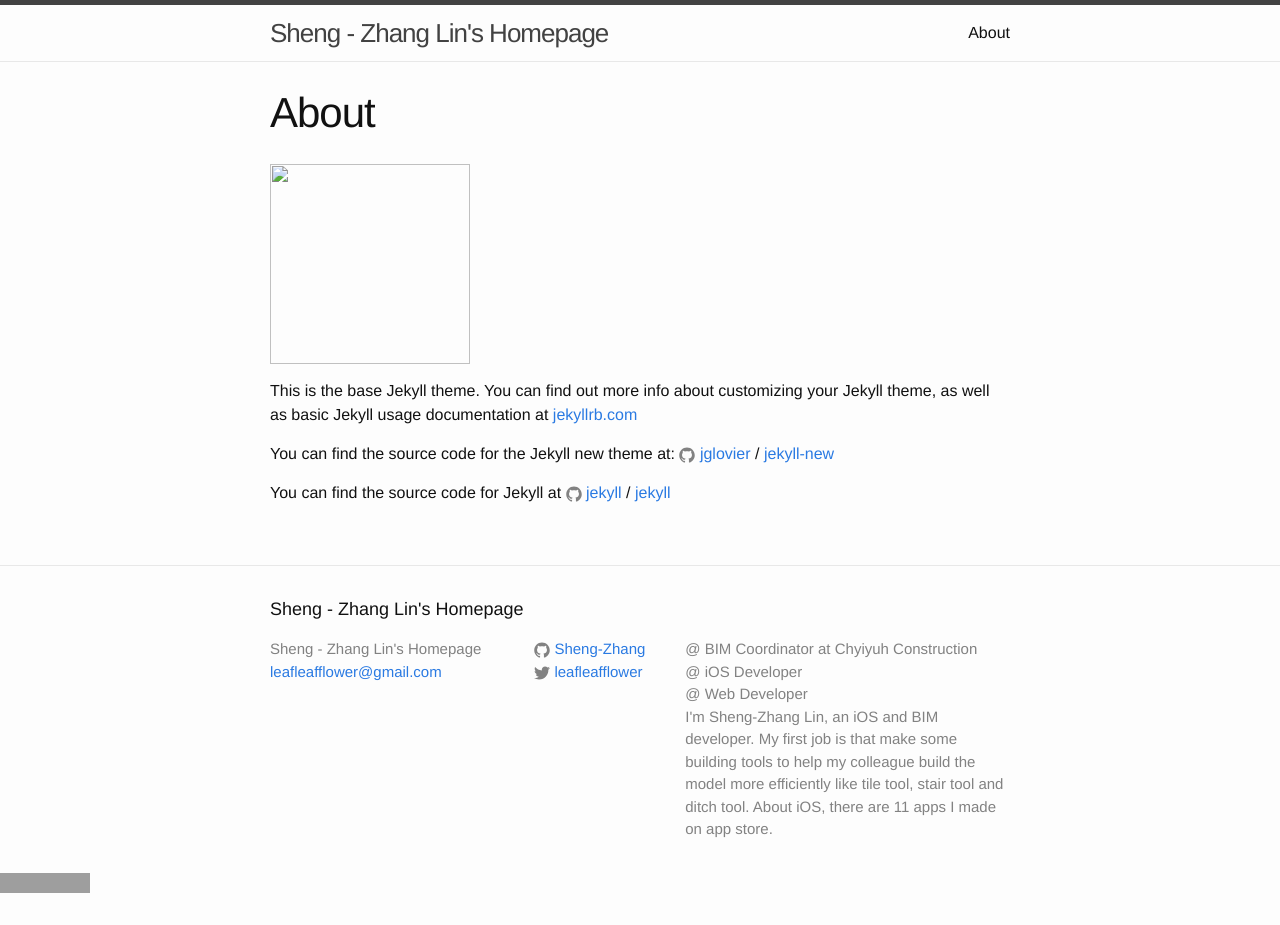
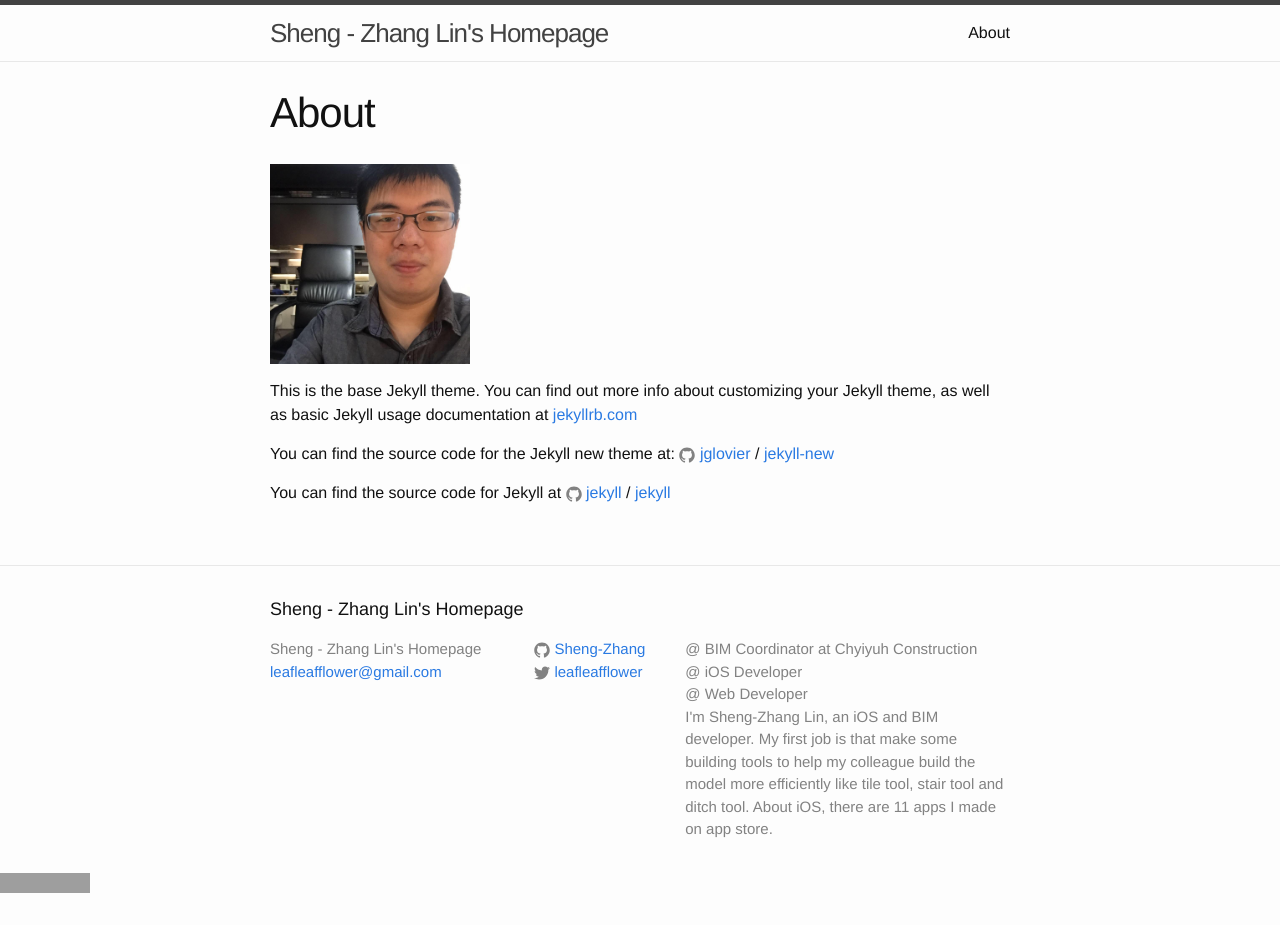
Before and after one commit to Sheng-Zhang/Sheng-Zhang.github.io, a Jekyll site: the page built from about.md, in a window 1280 px wide. Built offline with Jekyll 4.4.1, drawn with Linux system fonts in a browser that asks for light colours; grey boxes are pictures that could not be loaded.

Commit message:
url correction

```diff
--- a/about.md
+++ b/about.md
@@ -3,7 +3,7 @@
 title: About
 permalink: /about/
 ---
-<img src="assets/ShengZhang.jpg" width="200" height="200">
+<img src="../assets/ShengZhang.jpg" width="200" height="200">
 
 This is the base Jekyll theme. You can find out more info about customizing your Jekyll theme, as well as basic Jekyll usage documentation at [jekyllrb.com](http://jekyllrb.com/)
 
```
